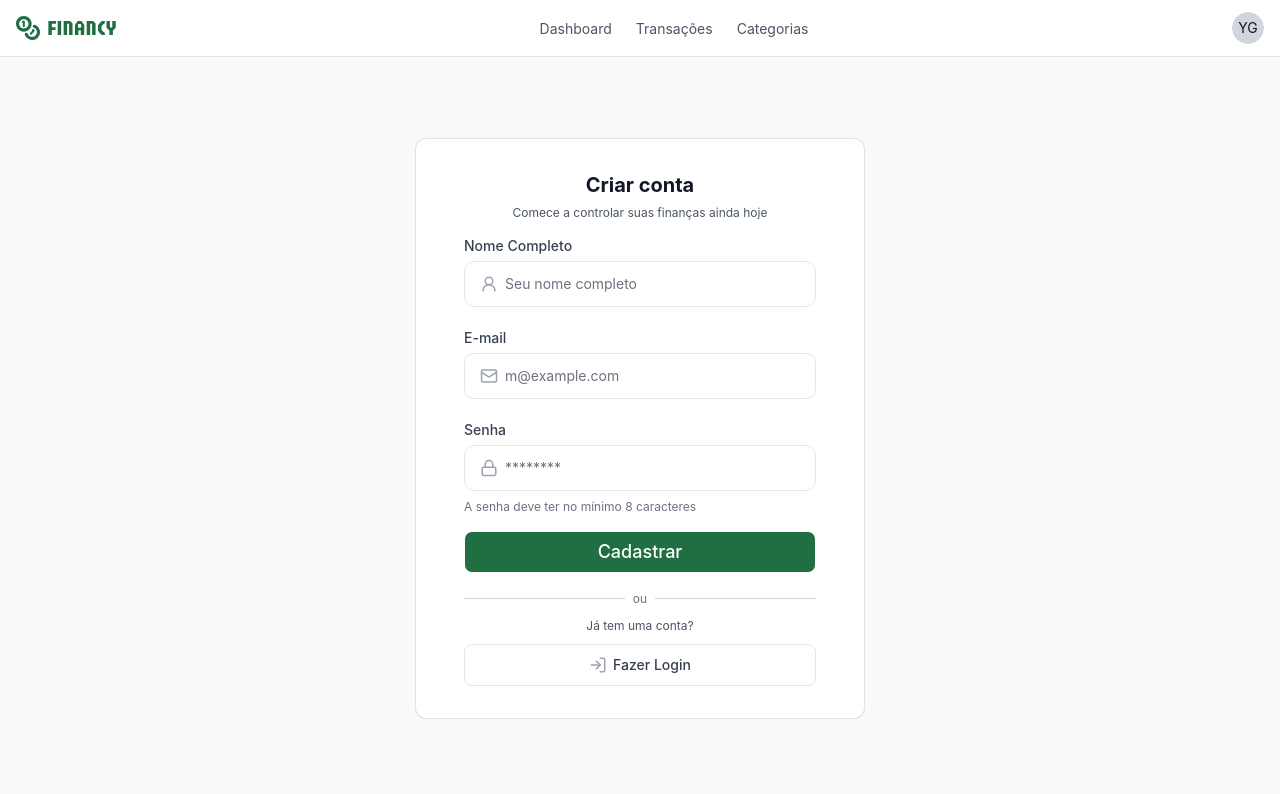
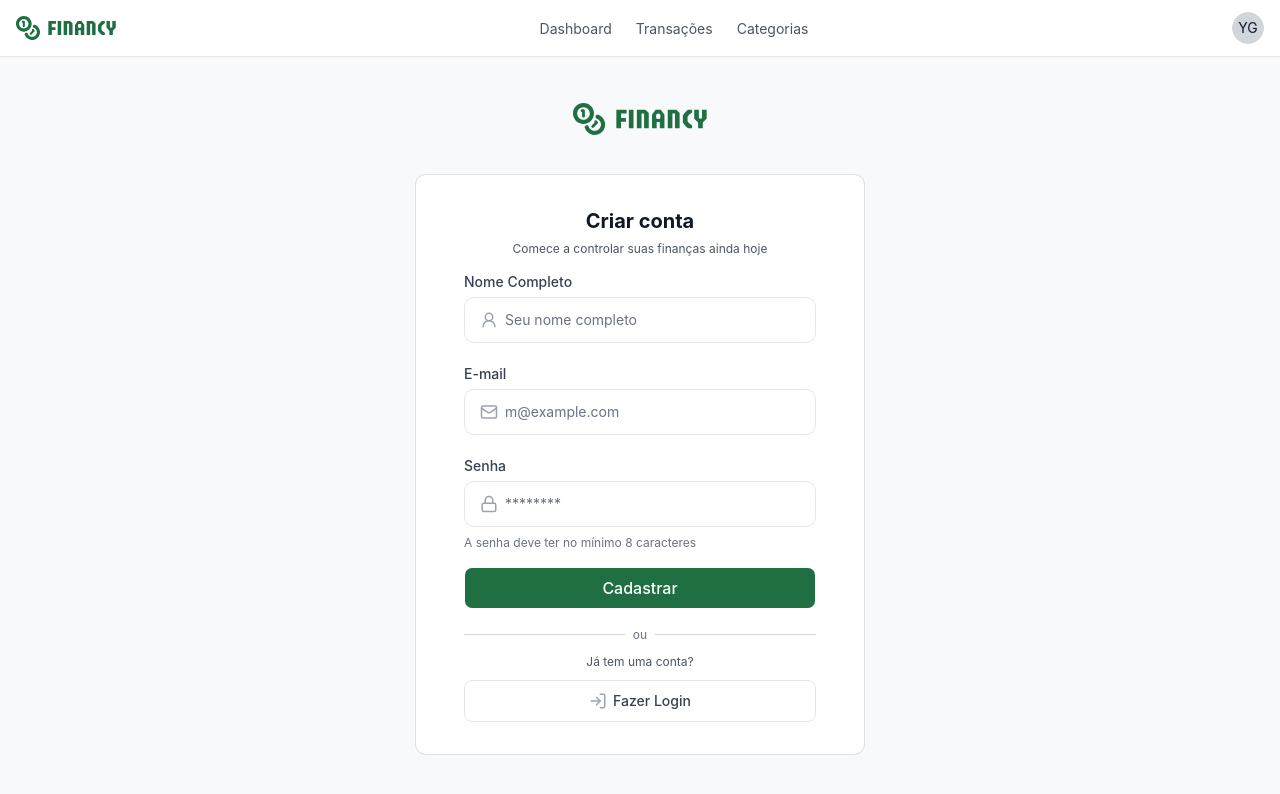
Before and after one commit to combizera/rocketseat-financy, a React (Vite) app in the folder apps/web/: page /register in a window 1280 px wide. Shown: the top 794 px of the page. Built offline with nearby package versions, Linux system fonts and the light colour scheme.

Commit message:
feat: improve layout

```diff
--- a/apps/web/src/components/dashboard/dashboard-table.tsx
+++ b/apps/web/src/components/dashboard/dashboard-table.tsx
@@ -1,5 +1,6 @@
 import { Link } from "@tanstack/react-router"
 import { CircleArrowDown, CircleArrowUp, Plus } from "lucide-react"
+
 import { Badge } from "@/components/ui/badge"
 import {
   Table,
--- a/apps/web/src/components/transactions/transactions-table.tsx
+++ b/apps/web/src/components/transactions/transactions-table.tsx
@@ -23,7 +23,7 @@ import { transactions } from "@/data/mock/transactions"
 
 export default function TransactionsTable() {
   return (
-    <CardCategory className="w-full rounded-none">
+    <CardCategory className="w-full rounded-md">
       <Table>
         <TableHeader>
           <TableRow>
--- a/apps/web/src/components/ui/card-category.tsx
+++ b/apps/web/src/components/ui/card-category.tsx
@@ -21,7 +21,7 @@ export function CardCategory({
   return (
     <Card className={cn(`flex flex-col gap-4 p-0`, className)}>
       {(title || buttonText) && (
-        <div className="flex justify-between border-b pb-4 pt-6 px-6">
+        <div className="flex justify-between border-b py-4 px-6">
           {title && <p className="text-gray-500 uppercase mt-1">{title}</p>}
           {buttonText && buttonLink && (
             <Link
@@ -34,7 +34,9 @@ export function CardCategory({
           )}
         </div>
       )}
-      <div className="pt-2 pb-1">{children}</div>
+      <div className="pt-2 pb-1">
+        {children}
+      </div>
     </Card>
   )
 }
--- a/apps/web/src/routes/index.tsx
+++ b/apps/web/src/routes/index.tsx
@@ -20,18 +20,31 @@ export const Route = createFileRoute("/")({
 
 function LoginComponent() {
   return (
-    <div className="flex justify-center items-center">
+    <div className="flex flex-col gap-10 justify-center items-center">
+
+      <img
+        alt="Logo"
+        className="w-33.5"
+        src="/images/logo.svg"
+      />
+
       <Card className="w-full max-w-md">
         <CardHeader className="text-center">
-          <CardTitle className="fon">Fazer login</CardTitle>
-          <CardDescription>Entre na sua conta para continuar</CardDescription>
+          <CardTitle>
+            Fazer login
+          </CardTitle>
+          <CardDescription>
+            Entre na sua conta para continuar
+          </CardDescription>
         </CardHeader>
 
         <CardContent>
           <form>
             <div className="flex flex-col gap-6">
               <div className="grid gap-2">
-                <Label htmlFor="email">E-mail</Label>
+                <Label htmlFor="email">
+                  E-mail
+                </Label>
                 <Input
                   id="email"
                   type="email"
@@ -42,7 +55,9 @@ function LoginComponent() {
               </div>
               <div className="grid gap-2">
                 <div className="flex items-center">
-                  <Label htmlFor="password">Senha</Label>
+                  <Label htmlFor="password">
+                    Senha
+                  </Label>
                 </div>
                 <Input
                   id="password"
@@ -54,18 +69,20 @@ function LoginComponent() {
                 <div className="flex items-center justify-between">
                   <div className="flex items-center space-x-2 my-2">
                     <Checkbox id="remember" />
-                    <Label htmlFor="remember">Lembrar-me</Label>
+                    <Label htmlFor="remember">
+                      Lembrar-me
+                    </Label>
                   </div>
                   <a
                     href="#"
-                    className="ml-auto font-bold hover:underline text-brand-base inline-block text-sm underline-offset-4 hover:underline"
+                    className="ml-auto font-bold text-brand-base inline-block text-sm underline-offset-4 hover:underline"
                   >
                     Recuperar senha
                   </a>
                 </div>
               </div>
             </div>
-            <Button type="submit" className="w-full mt-4">
+            <Button type="submit" className="w-full mt-4 text-base">
               Entrar
             </Button>
           </form>
@@ -78,7 +95,9 @@ function LoginComponent() {
             <Separator className="flex-1" />
           </div>
 
-          <CardDescription>Ainda não tem uma conta?</CardDescription>
+          <CardDescription>
+            Ainda não tem uma conta?
+          </CardDescription>
 
           <Button variant="secondary" className="w-full" asChild>
             <Link to="/register" className="text-gray-500">
--- a/apps/web/src/routes/register.tsx
+++ b/apps/web/src/routes/register.tsx
@@ -20,7 +20,14 @@ export const Route = createFileRoute("/register")({
 
 function RouteComponent() {
   return (
-    <div className="flex justify-center items-center">
+    <div className="flex flex-col gap-10 justify-center items-center">
+
+      <img
+        alt="Logo"
+        className="w-33.5"
+        src="/images/logo.svg"
+      />
+
       <Card className="w-full max-w-md">
         <CardHeader className="text-center">
           <CardTitle className="fon">Criar conta</CardTitle>
@@ -69,7 +76,7 @@ function RouteComponent() {
                 </CardDescription>
               </div>
             </div>
-            <Button type="submit" className="w-full mt-4">
+            <Button type="submit" className="w-full mt-4 text-base">
               Cadastrar
             </Button>
           </form>
@@ -82,7 +89,9 @@ function RouteComponent() {
             <Separator className="flex-1" />
           </div>
 
-          <CardDescription>Já tem uma conta?</CardDescription>
+          <CardDescription>
+            Já tem uma conta?
+          </CardDescription>
 
           <Button variant="secondary" className="w-full" asChild>
             <Link to="/">
```
